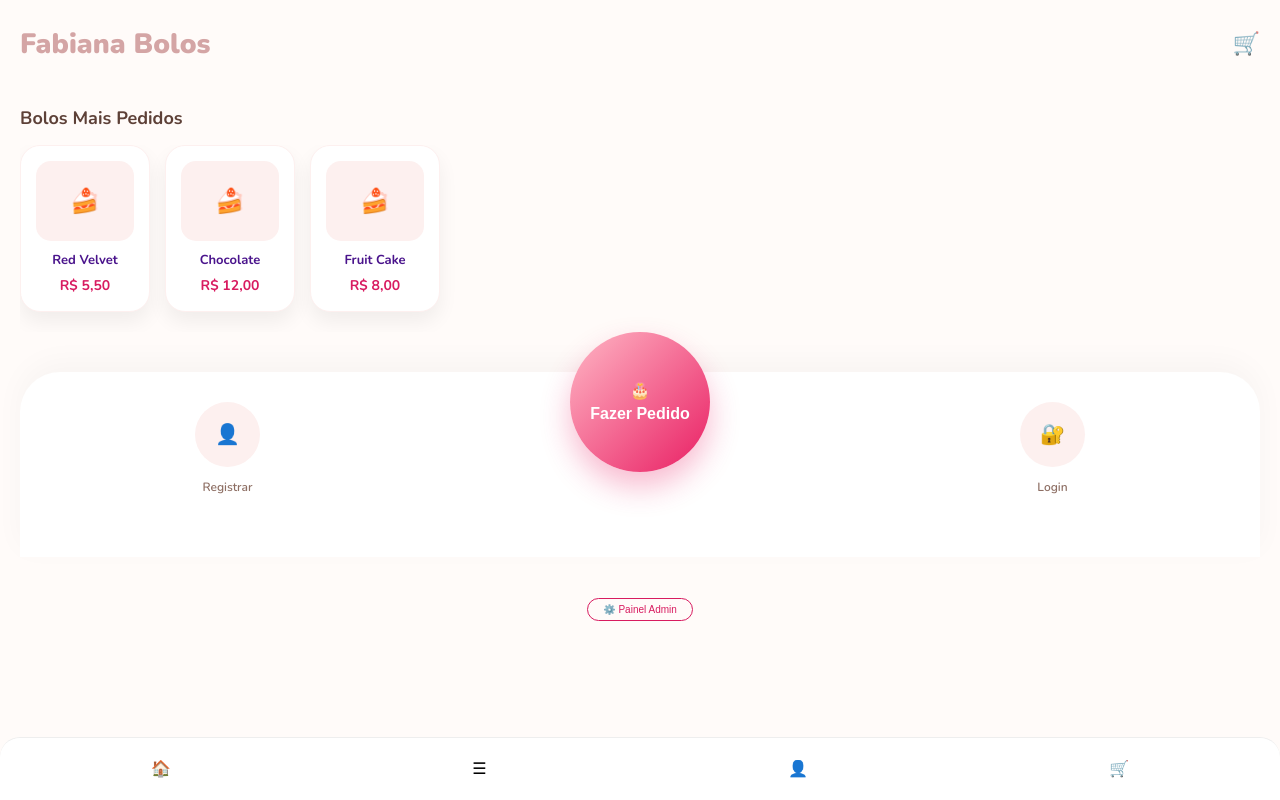
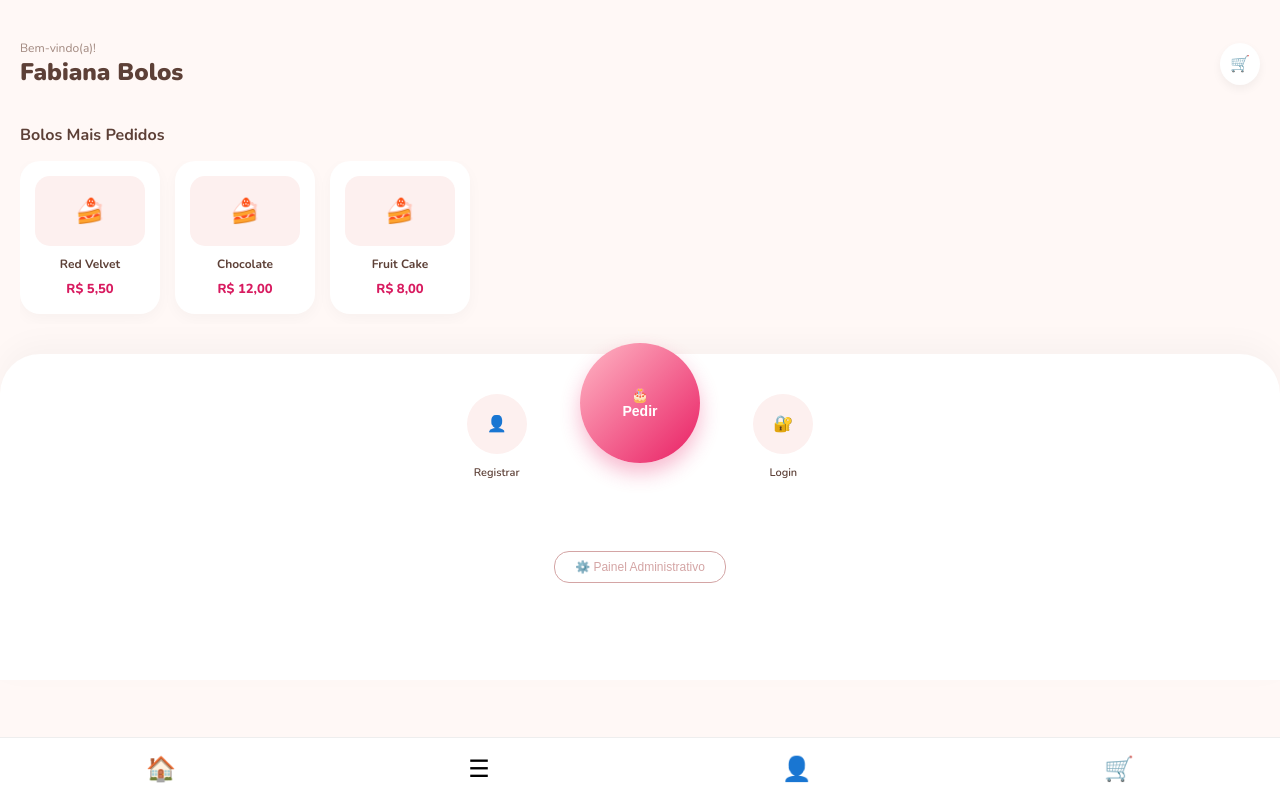
Before and after one commit to leonardohenrique1808-gif/fabiana-bolos, a React (Create React App) app: page / in a window 1280 px wide. Built offline with nearby package versions, Linux system fonts and the light colour scheme.

Commit message:
Layout todo rosa

```diff
--- a/src/screens/Home.js
+++ b/src/screens/Home.js
@@ -10,99 +10,99 @@ export function Home({ onLogin, onPedido, clientUser, cart, setScreen, NOME_APP
   return (
     <div style={{
       fontFamily: "'Nunito', sans-serif",
-      background: "#FFFBF9", // Fundo creme suave premium
+      background: "#FFF8F6", // Tom de creme quente e acolhedor
       minHeight: "100vh",
-      paddingBottom: "100px",
-      position: "relative"
+      paddingBottom: "120px",
+      display: "flex",
+      flexDirection: "column"
     }}>
 
       {/* Cabeçalho */}
-      <header style={{
-        padding: "25px 20px",
-        display: "flex",
-        justifyContent: "space-between",
-        alignItems: "center"
-      }}>
-        <h1 style={{ fontSize: 28, fontWeight: 900, color: "#D4A5A5", margin: 0 }}>{NOME_APP}</h1>
+      <header style={{ padding: "40px 20px 20px 20px", display: "flex", justifyContent: "space-between", alignItems: "center" }}>
+        <div>
+           <p style={{ margin: 0, fontSize: "12px", color: "#A1887F" }}>Bem-vindo(a)!</p>
+           <h1 style={{ fontSize: 24, fontWeight: 900, color: "#5D4037", margin: 0 }}>Fabiana Bolos</h1>
+        </div>
         <div onClick={() => cart.length > 0 ? setScreen("pedido-cart") : null}
-             style={{ fontSize: 22, color: "#5D4037", cursor: "pointer" }}>🛒</div>
+             style={{ background: "#fff", padding: "10px", borderRadius: "50%", boxShadow: "0 4px 10px rgba(0,0,0,0.05)" }}>🛒</div>
       </header>
 
-      <div style={{ padding: "0 20px" }}>
-
-        {/* Destaques */}
-        <h3 style={{ color: "#5D4037", marginBottom: "15px", fontSize: "18px" }}>Bolos Mais Pedidos</h3>
-        <div style={{ display: "flex", gap: "15px", overflowX: "auto", paddingBottom: "20px" }}>
+      {/* Carrossel de Produtos */}
+      <div style={{ padding: "0 20px 30px 20px" }}>
+        <h3 style={{ color: "#5D4037", marginBottom: "15px", fontSize: "16px" }}>Bolos Mais Pedidos</h3>
+        <div style={{ display: "flex", gap: "15px", overflowX: "auto", paddingBottom: "10px" }}>
           {produtos.map((p, i) => (
             <div key={i} style={{
-              minWidth: "130px", background: "#fff", padding: "15px", borderRadius: "20px",
-              textAlign: "center", boxShadow: "0 10px 20px rgba(0,0,0,0.06)",
-              border: "1px solid #FDF0EF"
+              minWidth: "140px", background: "#fff", padding: "15px", borderRadius: "20px",
+              textAlign: "center", boxShadow: "0 5px 15px rgba(0,0,0,0.03)"
             }}>
-              <div style={{ background: "#FDF0EF", height: "80px", borderRadius: "15px", marginBottom: "10px", display: "flex", alignItems: "center", justifyContent: "center", fontSize: "24px" }}>🍰</div>
-              <p style={{ fontSize: "13px", fontWeight: "700", margin: "5px 0", color: "#4A148C" }}>{p.nome}</p>
-              <span style={{ fontWeight: "bold", color: "#D81B60", fontSize: "14px" }}>R$ {p.preco}</span>
+              <div style={{ background: "#FDF0EF", height: "70px", borderRadius: "15px", marginBottom: "10px", display: "flex", alignItems: "center", justifyContent: "center", fontSize: "24px" }}>🍰</div>
+              <p style={{ fontSize: "12px", fontWeight: "700", margin: "5px 0", color: "#5D4037" }}>{p.nome}</p>
+              <span style={{ fontWeight: "800", color: "#D81B60", fontSize: "13px" }}>R$ {p.preco}</span>
             </div>
           ))}
         </div>
+      </div>
 
-        {/* Área Principal - O Design da Imagem */}
-        <div style={{
-          marginTop: "40px",
-          background: "white",
-          padding: "30px 20px",
-          borderRadius: "40px 40px 0 0",
-          boxShadow: "0 -10px 30px rgba(0,0,0,0.03)",
-          display: "flex", flexDirection: "column", alignItems: "center"
-        }}>
+      {/* Cluster de Ações - O Design da Imagem */}
+      <div style={{
+        flex: 1,
+        background: "white",
+        padding: "40px 20px 20px 20px",
+        borderRadius: "40px 40px 0 0",
+        boxShadow: "0 -10px 30px rgba(0,0,0,0.03)",
+        display: "flex", flexDirection: "column", alignItems: "center"
+      }}>
 
-          <div style={{ display: "flex", justifyContent: "space-around", width: "100%", marginBottom: "20px" }}>
-             {/* Botão Registrar */}
-             <div onClick={() => alert("Cadastro")} style={{ textAlign: "center", cursor: "pointer" }}>
-                <div style={{ background: "#FDF0EF", width: "65px", height: "65px", borderRadius: "50%", display: "flex", alignItems: "center", justifyContent: "center", marginBottom: "8px", fontSize: "20px" }}>👤</div>
-                <p style={{ fontSize: "12px", color: "#8D6E63", fontWeight: "600" }}>Registrar</p>
+        {/* Linha de botões */}
+        <div style={{ display: "flex", justifyContent: "space-around", alignItems: "center", width: "100%", maxWidth: "400px" }}>
+
+             {/* Registrar */}
+             <div onClick={() => setScreen("registro")} style={{ textAlign: "center", cursor: "pointer" }}>
+                <div style={{ background: "#FDF0EF", width: "60px", height: "60px", borderRadius: "50%", display: "flex", alignItems: "center", justifyContent: "center", marginBottom: "8px" }}>👤</div>
+                <p style={{ fontSize: "11px", color: "#5D4037", fontWeight: "600" }}>Registrar</p>
              </div>
 
-             {/* Fazer Pedido - Botão Destaque */}
+             {/* Fazer Pedido (Botão Flutuante) */}
              <button onClick={onPedido} style={{
-               width: "140px", height: "140px", borderRadius: "50%",
+               width: "120px", height: "120px", borderRadius: "50%",
                background: "linear-gradient(135deg, #FFB7C5, #E91E63)",
-               color: "#fff", border: "none", fontSize: "16px", fontWeight: "bold",
-               cursor: "pointer", boxShadow: "0 15px 30px rgba(233, 30, 99, 0.3)",
-               marginTop: "-70px", // Esse margin negativo faz ele "sobrepor" o layout
-               display: "flex", flexDirection: "column", alignItems: "center", justifyContent: "center", gap: "5px"
+               color: "#fff", border: "none", fontSize: "14px", fontWeight: "bold",
+               cursor: "pointer", boxShadow: "0 10px 20px rgba(233, 30, 99, 0.3)",
+               marginTop: "-80px", // Efeito de sobreposição
+               display: "flex", flexDirection: "column", alignItems: "center", justifyContent: "center"
              }}>
-               <span>🎂</span> Fazer Pedido
+               <span>🎂</span> Pedir
              </button>
 
-             {/* Botão Login */}
+             {/* Login */}
              <div onClick={onLogin} style={{ textAlign: "center", cursor: "pointer" }}>
-                <div style={{ background: "#FDF0EF", width: "65px", height: "65px", borderRadius: "50%", display: "flex", alignItems: "center", justifyContent: "center", marginBottom: "8px", fontSize: "20px" }}>🔐</div>
-                <p style={{ fontSize: "12px", color: "#8D6E63", fontWeight: "600" }}>Login</p>
+                <div style={{ background: "#FDF0EF", width: "60px", height: "60px", borderRadius: "50%", display: "flex", alignItems: "center", justifyContent: "center", marginBottom: "8px" }}>🔐</div>
+                <p style={{ fontSize: "11px", color: "#5D4037", fontWeight: "600" }}>Login</p>
              </div>
-          </div>
+        </div>
+
+        {/* Acesso Administrativo (Bem abaixo, separado) */}
+        <div style={{ marginTop: "60px", textAlign: "center" }}>
+          <button onClick={() => setScreen("admin")} style={{
+            background: "transparent", border: "1px solid #D4A5A5",
+            borderRadius: "15px", padding: "8px 20px", color: "#D4A5A5", cursor: "pointer", fontSize: "12px",
+            fontWeight: "500"
+          }}>
+            ⚙️ Painel Administrativo
+          </button>
         </div>
       </div>
 
-      {/* Footer Fixo */}
+      {/* Nav Inferior */}
       <footer style={{
         position: "fixed", bottom: 0, width: "100%",
         background: "#fff", display: "flex", justifyContent: "space-around",
-        padding: "20px 0", borderTop: "1px solid #eee",
-        borderRadius: "20px 20px 0 0"
+        padding: "15px 0", borderTop: "1px solid #eee",
+        fontSize: "24px"
       }}>
         <span>🏠</span> <span>☰</span> <span>👤</span> <span>🛒</span>
       </footer>
-
-      {/* Admin Discreto */}
-      <div style={{ textAlign: "center", marginTop: "40px" }}>
-        <button onClick={() => setScreen("admin")} style={{
-          background: "none", border: "1px solid #D81B60",
-          borderRadius: "20px", padding: "5px 15px", color: "#D81B60", cursor: "pointer", fontSize: "10px"
-        }}>
-          ⚙️ Painel Admin
-        </button>
-      </div>
     </div>
   );
 }
```
